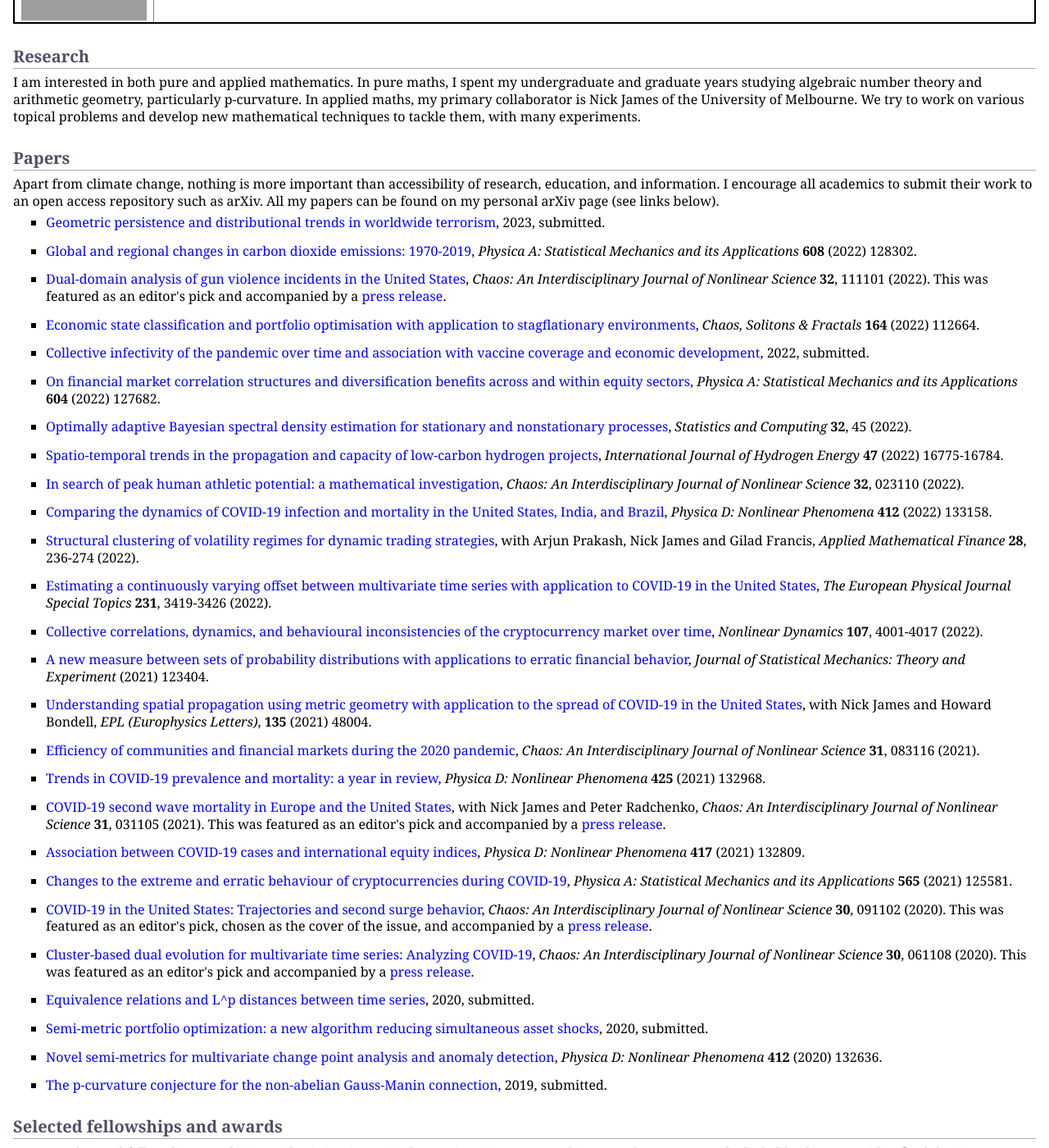
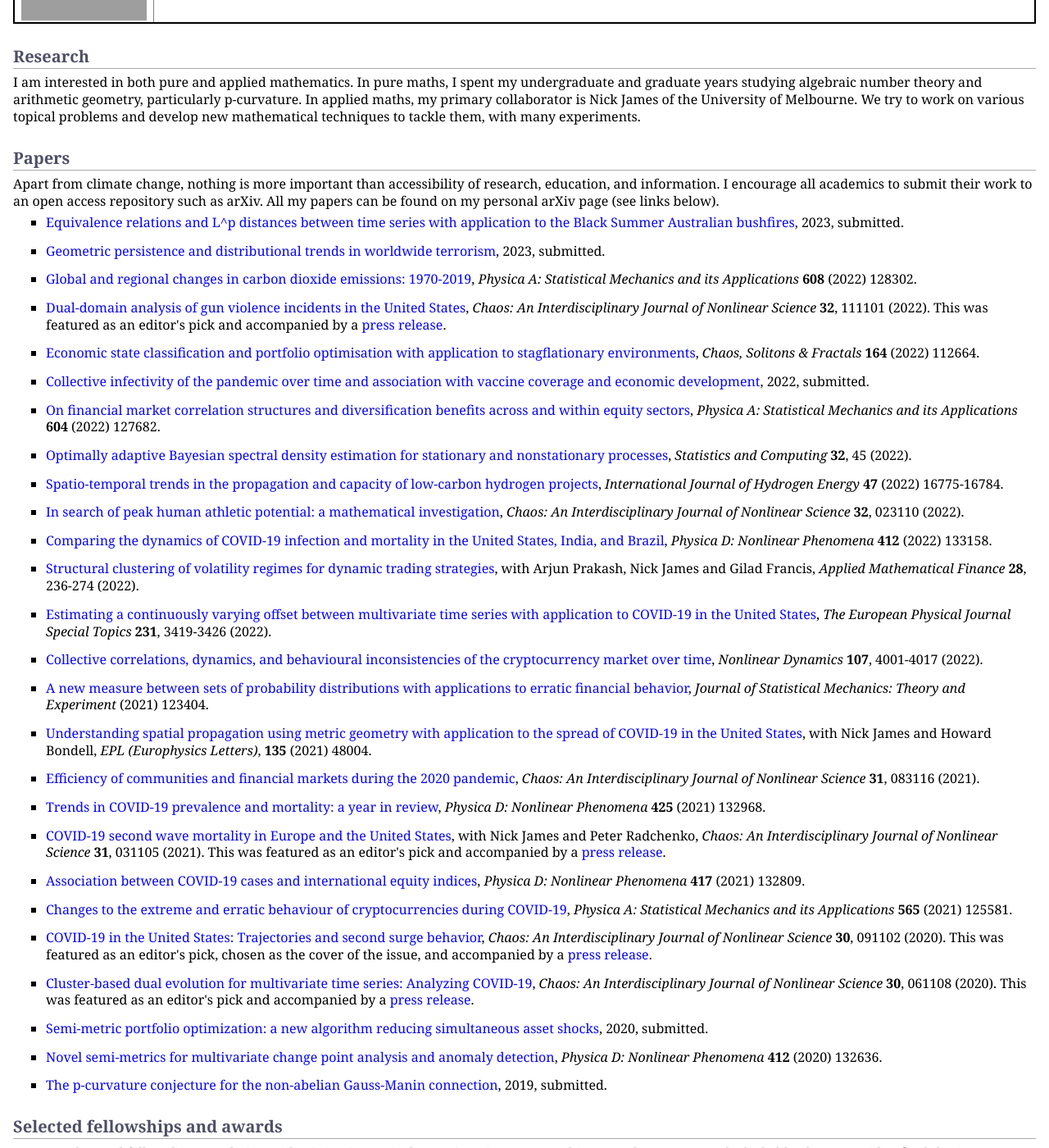
Before and after one commit to MaxMenzies/maxmenzies.com, a Jekyll site: the page index.html, which Jekyll copies as it is, in a window 1280 px wide and 1400 px high, scrolled down 255 px. Shown: the whole window at 82% size. Built offline with Jekyll 4.4.1, drawn with Linux system fonts in a browser that asks for light colours; grey boxes are pictures that could not be loaded.

Commit message:
Update index.html

```diff
--- a/index.html
+++ b/index.html
@@ -39,6 +39,10 @@
 <p>I am interested in both pure and applied mathematics. In pure maths, I spent my undergraduate and graduate years studying algebraic number theory and arithmetic geometry, particularly p-curvature. In applied maths, my primary collaborator is Nick James of the University of Melbourne. We try to work on various topical problems and develop new mathematical techniques to tackle them, with many experiments.</p>
 <h2>Papers</h2>
 <p>Apart from climate change, nothing is more important than accessibility of research, education, and information. I encourage all academics to submit their work to an open access repository such as arXiv. All my papers can be found on my personal arXiv page (see links below). </p>
+<ul>
+<li><p><a href="https://arxiv.org/abs/2002.02592">Equivalence relations and L^p distances between time series with application to the Black Summer Australian bushfires</a>, 2023, submitted.</p>
+</li>
+</ul>
 <ul>
 <li><p><a href="https://arxiv.org/abs/2301.00408">Geometric persistence and distributional trends in worldwide terrorism</a>, 2023, submitted.</p>
 </li>
@@ -128,10 +132,6 @@
 </li>
 </ul>
 <ul>
-<li><p><a href="https://arxiv.org/abs/2002.02592">Equivalence relations and L^p distances between time series</a>, 2020, submitted.</p>
-</li>
-</ul>
-<ul>
 <li><p><a href="https://arxiv.org/abs/2001.09404">Semi-metric portfolio optimization: a new algorithm reducing simultaneous asset shocks</a>, 2020, submitted. </p>
 </li>
 </ul>
```
